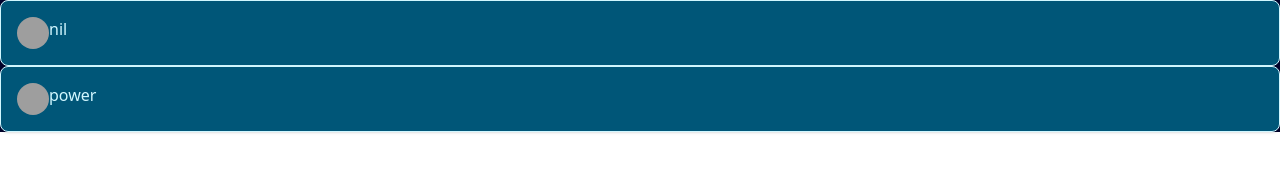
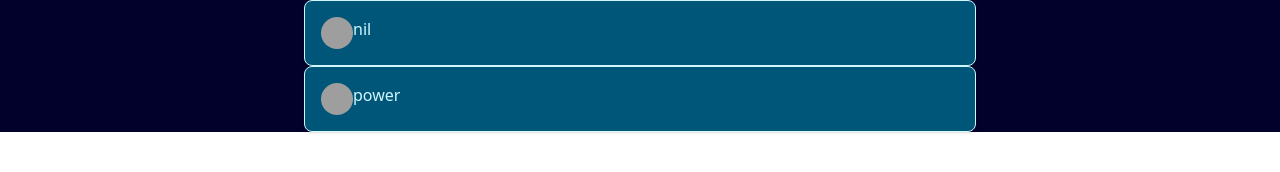
Before and after one commit to ExploitRS/Persona, a Gatsby site: page / in a window 1280 px wide. Built offline with nearby package versions, Linux system fonts and the light colour scheme; Gatsby itself is replaced by a stand-in of ours; grey boxes are pictures that could not be loaded.

Commit message:
Update `CardList.tsx`

```diff
--- a/src/components/CardList.tsx
+++ b/src/components/CardList.tsx
@@ -5,10 +5,12 @@ import Card from './Card'
 const CardList: React.FC<CardListProps> = (props: CardListProps) => {
     const m = props
     return (
-        <div>
-            { m.members.map((mem, i) => (
-                <Card username={mem.username} img_src={mem.img_src} is_public={true} ></Card>
-            ))}
+        <div className='flex flex-col justify-center items-start max-w-2xl mx-auto mb-16'>
+            <div className='w-full h-full'>
+                { m.members.map((mem, i) => (
+                    <Card username={mem.username} img_src={mem.img_src} is_public={true} ></Card>
+                ))}
+            </div>
         </div>
     )
 }
```
